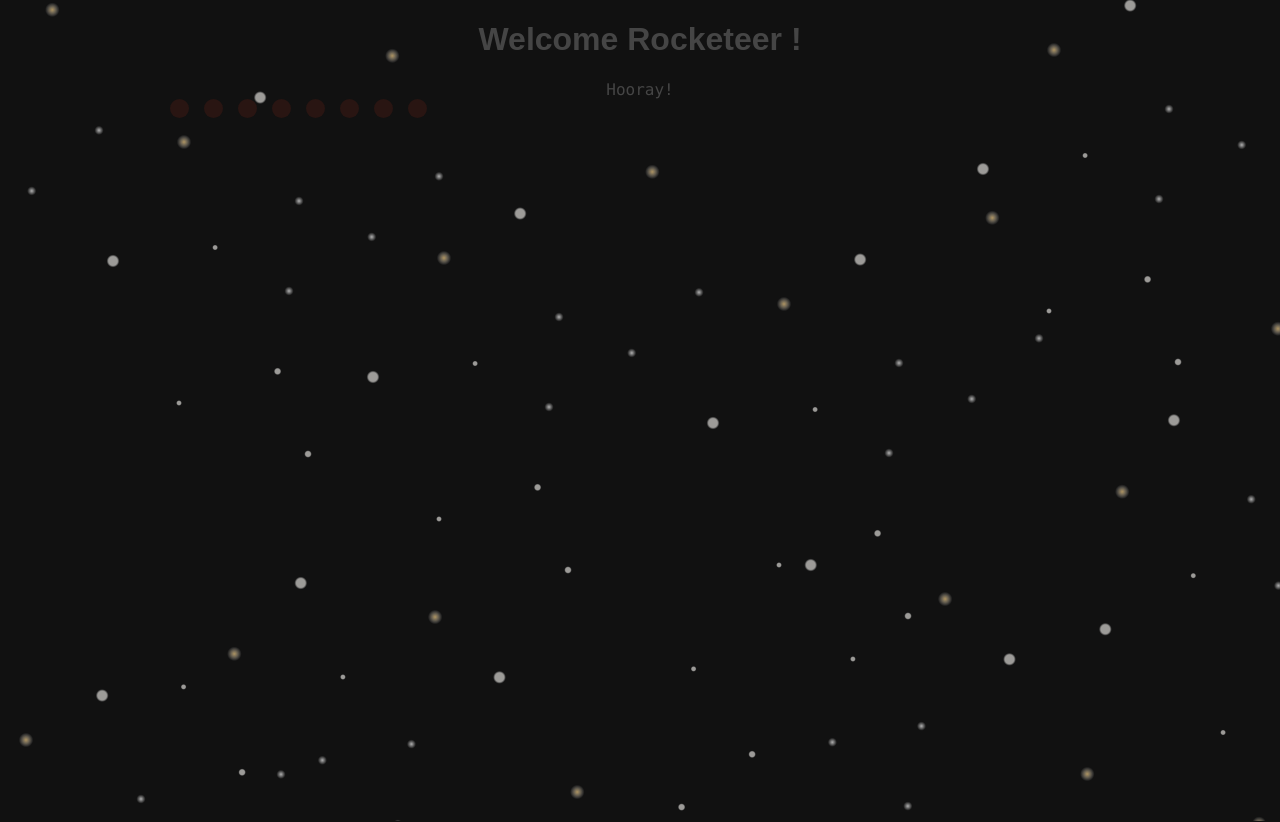
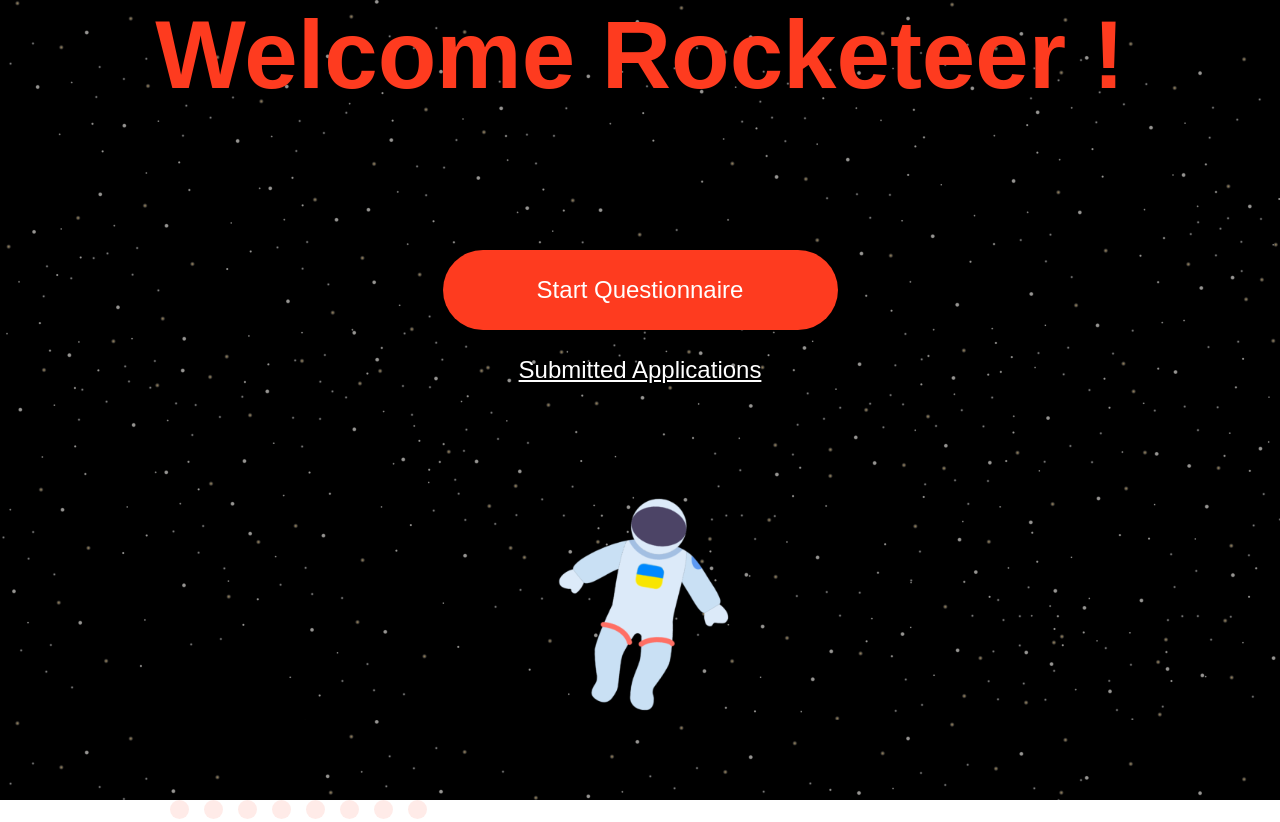
Before and after one commit to geo318/redberry, a React (Create React App) app: page / in a window 1280 px wide. Built offline with nearby package versions, Linux system fonts and the light colour scheme.

Commit message:
welcome rocketeer

```diff
--- a/src/App.css
+++ b/src/App.css
@@ -130,15 +130,44 @@ input:focus {
 form > div {
   display: grid;
 }
-
-body {
-  background: #111;
-  background-image: url("./stars.png");
-}
 main {
-  background-size: 1000px;
+  background-size: 100%;
   background-repeat: repeat;
   display: block;
+  background-color: #000;
+  height: 100vh;
+  display: flex;
+  flex-direction: column;
+  justify-content: center;
+  align-items: center;
+}
+main button {
+  border: 0;
+  background: var(--red);
+  color: #fff;
+  height: 80px;
+  width: 395px;
+  font-size: 24px;
+  border-radius: 60px;
+}
+.Welcome {
+  margin-top: 140px;
+  display: flex;
+  flex-direction: column;
+}
+.nostyle {
+  background: none;
+  text-decoration: underline;
+}
+.rocket {
+  background-size: 400px;
+  width: 400px;
+  height: 400px;
+}
+main h1 {
+  margin: 0;
+  color: var(--red);
+  font-size: 96px;
 }
 
 main ~ .page-wrap {
--- a/src/components.js
+++ b/src/components.js
@@ -76,11 +76,16 @@ function Dots(props) {
 function Welcome() {
   return (
     <>
-      <main>
+      <main style={{ backgroundImage: "url(" + require("./stars.png") + ")" }}>
         <h1>Welcome Rocketeer !</h1>
         <div className="Welcome">
-          <code>Hooray!</code>
+          <button>Start Questionnaire</button>
+          <button className="nostyle">Submitted Applications</button>
         </div>
+        <div
+          className="rocket"
+          style={{ backgroundImage: "url(" + require("./rocketman.png") + ")" }}
+        ></div>
       </main>
     </>
   );
```
Also changed, not shown: src/rocketman.png (added).
